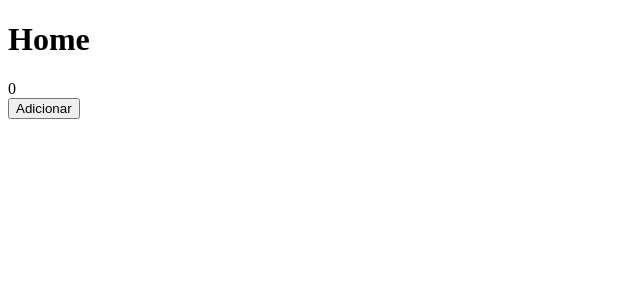
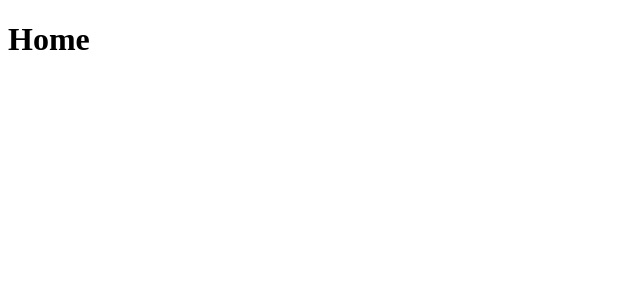
Before and after one commit to jonatas-ms-student/todo-list-font-end, a Next.js app: page / in a window 1280 px wide. Shown: the top 300 px of the page, without its empty margins (0-640 px from the left). Built offline with nearby package versions, Linux system fonts and the light colour scheme.

Commit message:
nova home

```diff
--- a/pages/index.js
+++ b/pages/index.js
@@ -1,26 +1,7 @@
-import { useState } from 'react';
-
 const Home = () => {
   return (
-    <div>
-      <h1>Home</h1>
-      <Contador />
-    </div>
+    <h1>Home</h1>
   )
 }
 
-const Contador = () => {
-
-  const [contador, setContador] = useState(0);
-  const adicionarContador = () => {
-    setContador(contador + 1);
-  }
-
-  return (
-    <div>
-      <div>{contador}</div>
-      <button onClick={adicionarContador}>Adicionar</button>
-    </div>
-  )
-}
 export default Home;
```
